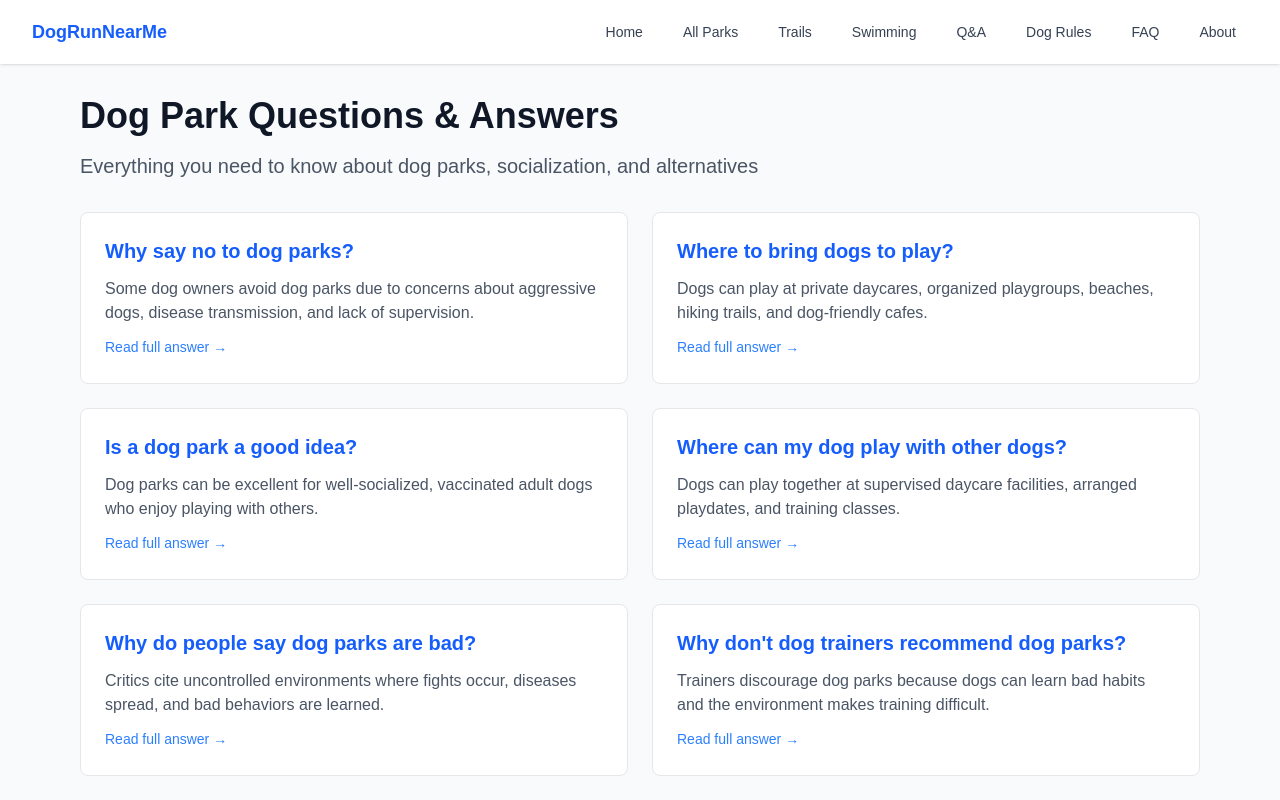
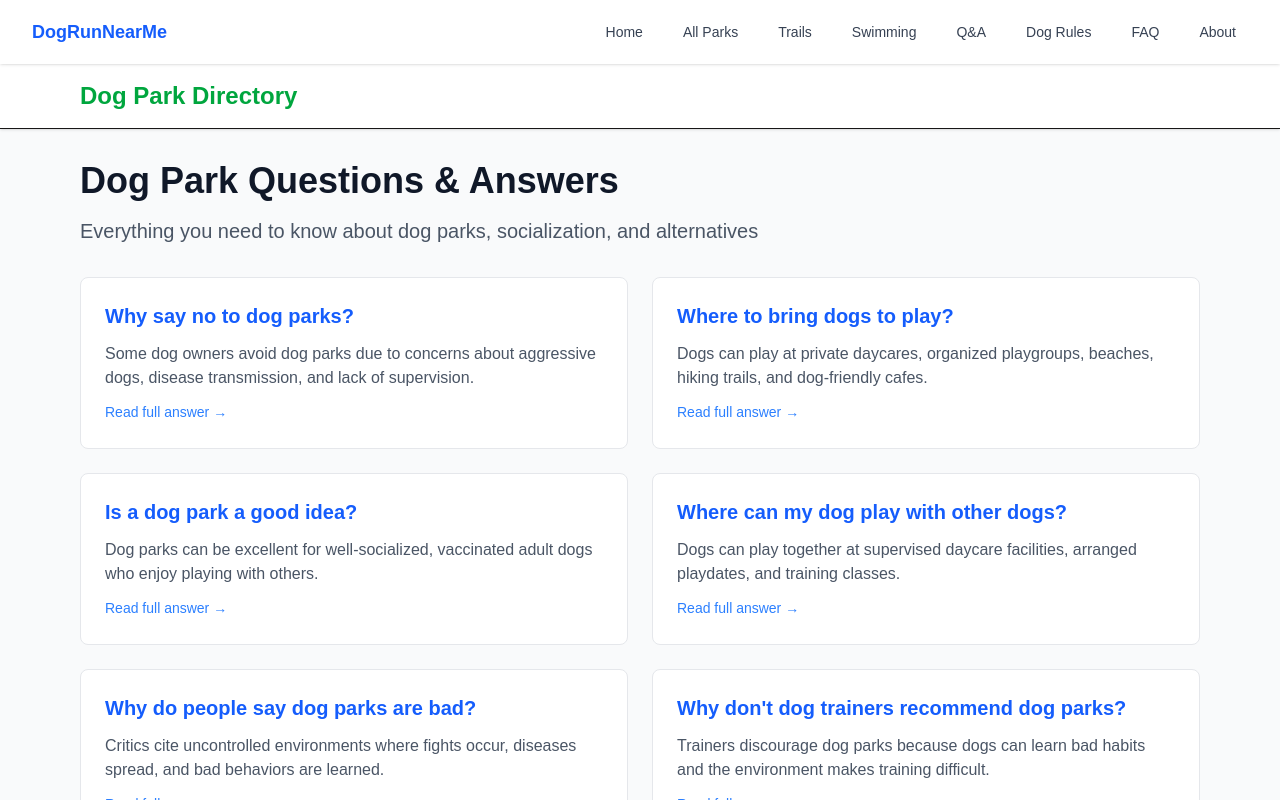
Before and after one commit to ronaldregan621/dogrunnearme-web, a Next.js app: page /questions in a window 1280 px wide. Shown: the top 800 px of the page. Built offline with nearby package versions, Linux system fonts and the light colour scheme.

Commit message:
refactor: create focused layout for Q&A section

```diff
--- a/src/app/questions/layout.tsx
+++ b/src/app/questions/layout.tsx
@@ -1,18 +1,22 @@
 import type { Metadata } from 'next';
+import Link from 'next/link';
 
 export const metadata: Metadata = {
   title: 'Dog Park Q&A | DogRunNearMe',
   description: 'Find answers to common questions about NYC dog parks, including rules, etiquette, and how to find the best spots for your pup.',
 };
 
-export default function QuestionsLayout({
-  children,
-}: {
-  children: React.ReactNode;
-}) {
+export default function QuestionsLayout({ children }: { children: React.ReactNode }) {
   return (
-    <div className="bg-gray-50">
-      {children}
+    <div className="min-h-screen bg-gray-50">
+      <header className="bg-white shadow-sm border-b">
+        <div className="max-w-6xl mx-auto px-4 py-4">
+          <Link href="/" className="text-2xl font-bold text-green-600">
+            Dog Park Directory
+          </Link>
+        </div>
+      </header>
+      <main>{children}</main>
     </div>
   );
 }
```
